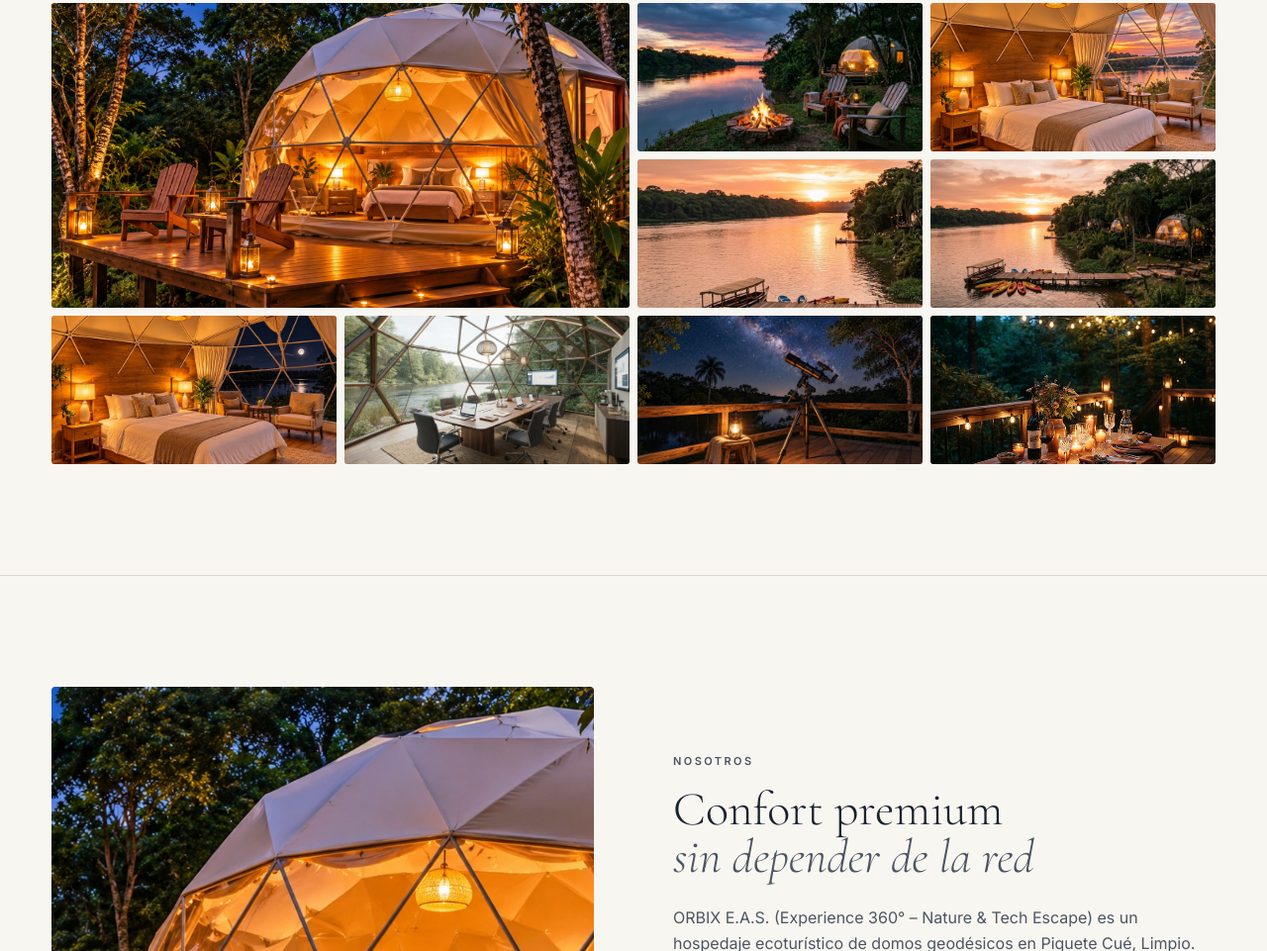
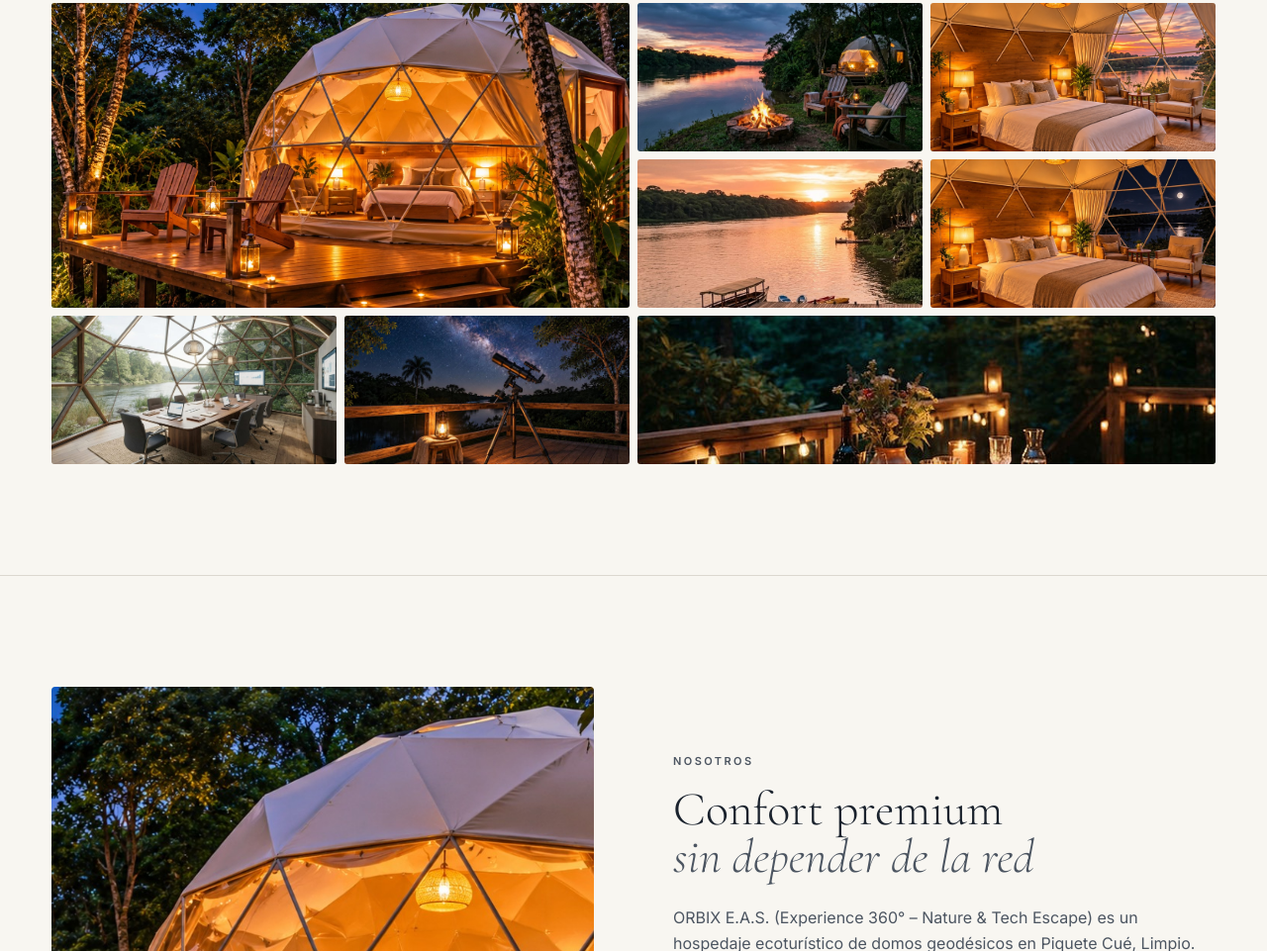
Before and after one commit to Fernando10104/orbix, a plain HTML site: page index.html in a window 1280 px wide. Shown: the part 4216-5177 px from the top of the page at 99% size. Drawn offline with nearby package versions, Linux system fonts and the light colour scheme.

Commit message:
Reorder gallery and remove duplicate photo

```diff
--- a/index.html
+++ b/index.html
@@ -21,7 +21,7 @@
   .orbix-gallery img { width: 100%; height: 100%; object-fit: cover; display: block; }
   .orbix-gallery .tile-large { grid-column: span 2; grid-row: span 2; }
   @media (min-width: 640px) { .orbix-gallery { grid-template-columns: repeat(3, minmax(0, 1fr)); grid-auto-rows: 140px; } }
-  @media (min-width: 900px) { .orbix-gallery { grid-template-columns: repeat(4, minmax(0, 1fr)); grid-auto-rows: 150px; } }
+  @media (min-width: 900px) { .orbix-gallery { grid-template-columns: repeat(4, minmax(0, 1fr)); grid-auto-rows: 150px; } .orbix-gallery .tile-wide { grid-column: span 2; } }
 </style>
 </head>
 <body>
@@ -211,11 +211,10 @@
       <div class="tile"><img src="./ORBIX E.A.S. · Glamping en Piquete Cué, Limpio_files/1.jpeg" alt="Domo geodésico iluminado en el bosque al anochecer"></div>
       <div class="tile"><img src="./ORBIX E.A.S. · Glamping en Piquete Cué, Limpio_files/2.jpeg" alt="Interior del domo con cama king frente al bosque"></div>
       <div class="tile"><img src="./ORBIX E.A.S. · Glamping en Piquete Cué, Limpio_files/3.jpeg" alt="Fogón de piedra y tazas de cerámica al atardecer"></div>
-      <div class="tile"><img src="./ORBIX E.A.S. · Glamping en Piquete Cué, Limpio_files/1-2.jpeg" alt="Vista del domo y el entorno"></div>
       <div class="tile"><img src="./ORBIX E.A.S. · Glamping en Piquete Cué, Limpio_files/2-2.jpeg" alt="Interior del domo"></div>
       <div class="tile"><img src="./ORBIX E.A.S. · Glamping en Piquete Cué, Limpio_files/3-2.jpeg" alt="Detalle del fogón y el bosque"></div>
       <div class="tile"><img src="./ORBIX E.A.S. · Glamping en Piquete Cué, Limpio_files/1-3.jpeg" alt="Paisaje del valle"></div>
-      <div class="tile"><img src="./ORBIX E.A.S. · Glamping en Piquete Cué, Limpio_files/972a2d8d2_generated_image(1).png" alt="Cena bajo las estrellas"></div>
+      <div class="tile tile-wide"><img src="./ORBIX E.A.S. · Glamping en Piquete Cué, Limpio_files/972a2d8d2_generated_image(1).png" alt="Cena bajo las estrellas"></div>
     </div>
   </div>
 </section>
```
